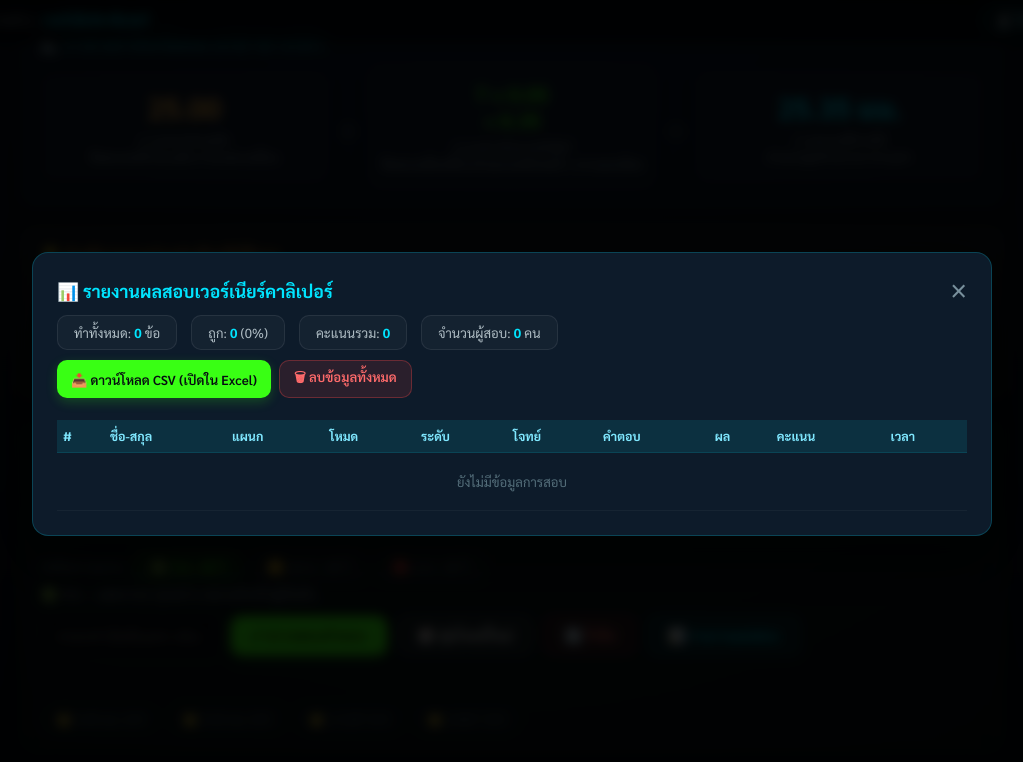
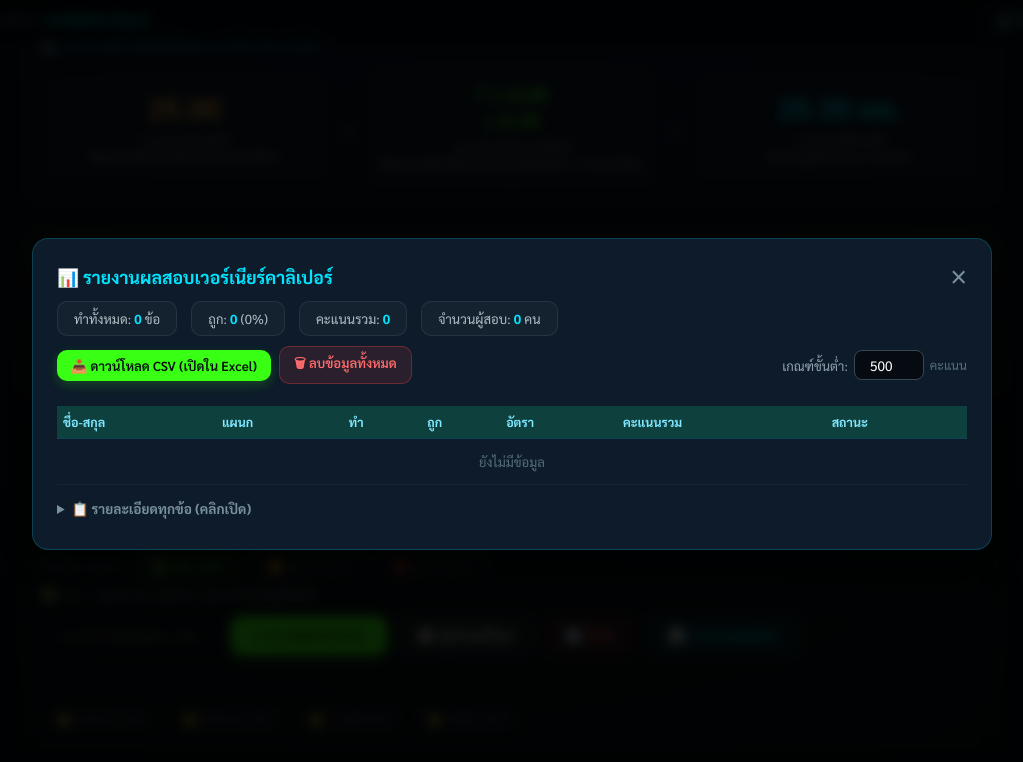
Before and after one commit to taneech2/Vernier-Caliper-and-Micrometer, a plain HTML site: page vernier-caliper.html in a window 1280 px wide. Both pictures are taken after a click on the button "📊 รายงานผลสอบ". Shown: the part 938-1700 px from the top of the page, without its empty margins (128-1151 px from the left). Drawn offline with Linux system fonts and the light colour scheme.

Commit message:
@ feat: เพิ่มตารางสรุปคะแนนรายบุคคล + เกณฑ์ขั้นต่ำ
- ตารางสรุปแยกรายคน: ทำกี่ข้อ, ถูกกี่ข้อ, คะแนนรวม
- ครูตั้งเกณฑ์คะแนนขั้นต่ำได้ (default 500)
- แสดงสถานะ ผ่าน/ไม่ผ่าน สีเขียว/แดง
- รายละเอียดทุกข้อซ่อนใน details (คลิกเปิด)

Co-Authored-By: Claude Opus 4.6 <noreply@anthropic.com>
@

```diff
--- a/vernier-caliper.html
+++ b/vernier-caliper.html
@@ -505,18 +505,34 @@ input[type=range]::-webkit-slider-runnable-track { height: 6px; }
         <button onclick="closeReport()" style="background:none;border:none;color:#78909c;font-size:1.8rem;cursor:pointer;line-height:1;">&times;</button>
       </div>
       <div class="report-summary" id="reportSummary"></div>
-      <div style="display:flex;gap:8px;margin-bottom:10px;flex-wrap:wrap;">
+      <div style="display:flex;gap:8px;margin-bottom:10px;flex-wrap:wrap;align-items:center;">
         <button class="btn btn-check" onclick="exportCSV()" style="font-size:0.82rem;padding:7px 14px;">📥 ดาวน์โหลด CSV (เปิดใน Excel)</button>
         <button class="btn" onclick="clearExamLog()" style="background:rgba(255,70,70,0.12);border:1px solid rgba(255,70,70,0.3);color:#ff6b6b;font-size:0.82rem;padding:7px 14px;">🗑 ลบข้อมูลทั้งหมด</button>
+        <span style="margin-left:auto;display:flex;align-items:center;gap:6px;">
+          <span style="font-size:0.82rem;color:#90a4ae;">เกณฑ์ขั้นต่ำ:</span>
+          <input type="number" id="passThreshold" value="500" min="0" style="width:70px;padding:5px 8px;border-radius:8px;border:1px solid #37474f;background:#060b11;color:#fff;font-size:0.85rem;font-family:inherit;outline:none;text-align:center;" onchange="updateStudentSummary()">
+          <span style="font-size:0.78rem;color:#546e7a;">คะแนน</span>
+        </span>
       </div>
-      <div style="overflow-x:auto;">
+      <div style="overflow-x:auto;margin-bottom:14px;">
         <table>
           <thead>
-            <tr><th>#</th><th>ชื่อ-สกุล</th><th>แผนก</th><th>โหมด</th><th>ระดับ</th><th>โจทย์</th><th>คำตอบ</th><th>ผล</th><th>คะแนน</th><th>เวลา</th></tr>
+            <tr style="background:rgba(57,255,20,0.08);"><th>ชื่อ-สกุล</th><th>แผนก</th><th>ทำ</th><th>ถูก</th><th>อัตรา</th><th>คะแนนรวม</th><th>สถานะ</th></tr>
           </thead>
-          <tbody id="reportBody"></tbody>
+          <tbody id="studentSummaryBody"></tbody>
         </table>
       </div>
+      <details style="margin-bottom:8px;">
+        <summary style="cursor:pointer;color:#78909c;font-size:0.85rem;font-weight:700;">📋 รายละเอียดทุกข้อ (คลิกเปิด)</summary>
+        <div style="overflow-x:auto;margin-top:8px;">
+          <table>
+            <thead>
+              <tr><th>#</th><th>ชื่อ-สกุล</th><th>แผนก</th><th>โหมด</th><th>ระดับ</th><th>โจทย์</th><th>คำตอบ</th><th>ผล</th><th>คะแนน</th><th>เวลา</th></tr>
+            </thead>
+            <tbody id="reportBody"></tbody>
+          </table>
+        </div>
+      </details>
     </div>
   </div>
 
@@ -676,7 +692,33 @@ function showReport() {
     '<div class="report-stat">ถูก: <strong>'+correct+'</strong> ('+( total ? Math.round(correct/total*100) : 0 )+'%)</div>' +
     '<div class="report-stat">คะแนนรวม: <strong>'+totalPts+'</strong></div>' +
     '<div class="report-stat">จำนวนผู้สอบ: <strong>'+students.length+'</strong> คน</div>';
+  updateStudentSummary();
   document.getElementById('reportModal').style.display = 'flex';
+}
+
+function updateStudentSummary() {
+  const threshold = parseInt(document.getElementById('passThreshold').value) || 0;
+  const byStudent = {};
+  examLog.forEach(e => {
+    if (!byStudent[e.name]) byStudent[e.name] = { dept: e.dept, total: 0, correct: 0, points: 0 };
+    byStudent[e.name].total++;
+    if (e.result === true) byStudent[e.name].correct++;
+    byStudent[e.name].points += e.points;
+  });
+  const stBody = document.getElementById('studentSummaryBody');
+  stBody.innerHTML = '';
+  if (examLog.length === 0) {
+    stBody.innerHTML = '<tr><td colspan="7" style="text-align:center;color:#546e7a;padding:14px;">ยังไม่มีข้อมูล</td></tr>';
+    return;
+  }
+  Object.entries(byStudent).forEach(([name, s]) => {
+    const pct = s.total ? Math.round(s.correct / s.total * 100) : 0;
+    const pass = s.points >= threshold;
+    const statusText = pass ? '✅ ผ่าน' : '❌ ไม่ผ่าน';
+    const rowBg = pass ? 'background:rgba(57,255,20,0.04)' : 'background:rgba(255,0,127,0.04)';
+    const ptsColor = pass ? 'color:#39ff14' : 'color:#ff007f';
+    stBody.innerHTML += '<tr style="'+rowBg+'"><td>'+name+'</td><td>'+s.dept+'</td><td>'+s.total+'</td><td>'+s.correct+'</td><td>'+pct+'%</td><td style="font-weight:bold;'+ptsColor+'">'+s.points+'</td><td style="font-weight:bold;'+ptsColor+'">'+statusText+'</td></tr>';
+  });
 }
 
 function closeReport() {
```
